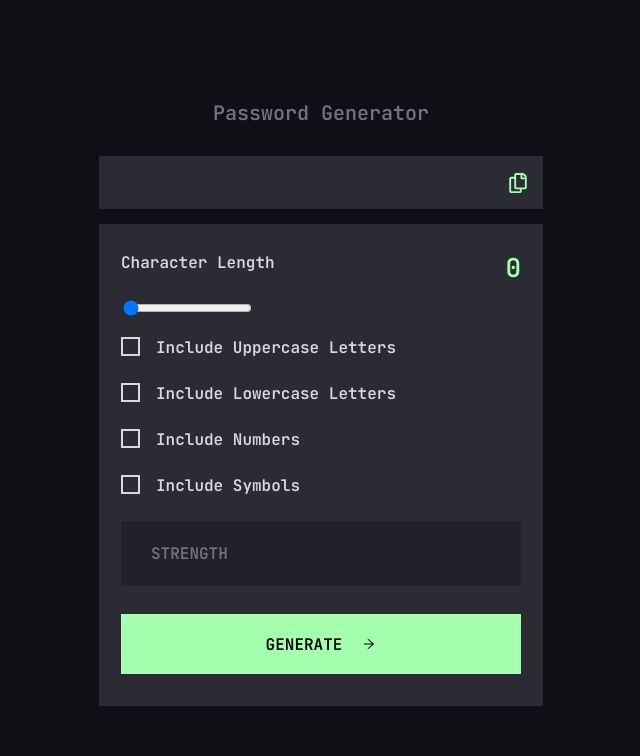
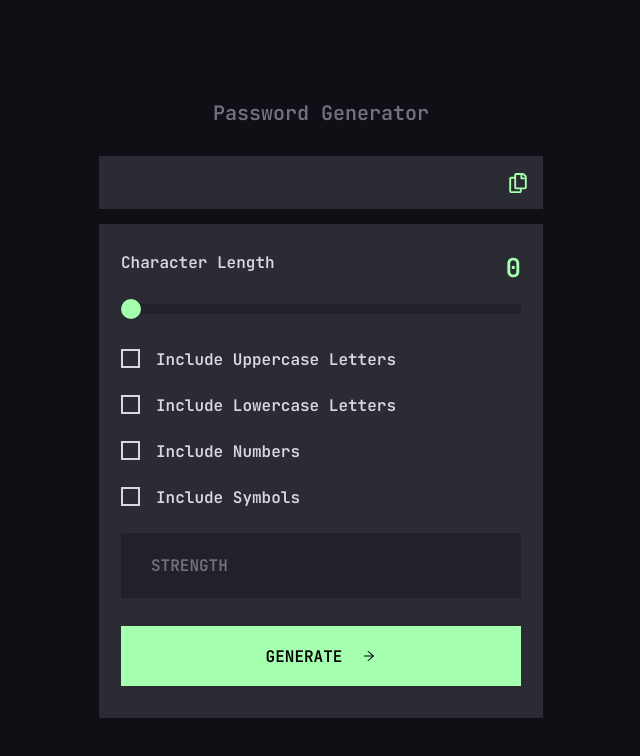
Before and after one commit to csandoval18/password-generator, a React (Create React App) app: page / in a window 1280 px wide. Shown: the top 756 px of the page, without its empty margins (319-959 px from the left). Built offline with nearby package versions, Linux system fonts and the light colour scheme.

Commit message:
styled slider input

```diff
--- a/src/App.scss
+++ b/src/App.scss
@@ -97,6 +97,34 @@ body {
     &:hover {
       color: $white;
     }
+  }
+}
+
+.character-length {
+  margin-bottom: 30px;
+
+  input[type="range"] {
+    position: relative;
+    background-color: $black;
+    height: 10px;
+    margin: 0;
+    padding: 0;
+    color: blue;
+    -moz-appearance: none;
+    -ms-progress-appearance: none;
+    -webkit-appearance: none;
+    appearance: none;
+    outline: none;
+    width: 100%;
+  }
+
+  input[type="range"]::-webkit-slider-thumb {
+    -webkit-appearance: none;
+    background: #a4ffaf !important;
+    border: none;
+    border-radius: 50%;
+    height: 20px;
+    width: 20px;
   }
 }
 
--- a/src/components/RangeInput.tsx
+++ b/src/components/RangeInput.tsx
@@ -6,10 +6,10 @@ const RangeInput: React.FC<RangeInputProps> = () => {
   const [percent, setPercent] = useState<number>(0);
   console.log(percent);
   return (
-    <>
+    <div className="character-length">
       <div className="row-space-between">
         <p>Character Length</p>
-        <span className="count">{percent}</span>
+        <output htmlFor="range" className="count">{percent}</output>
       </div>
 
       <div className="range-input">
@@ -22,7 +22,7 @@ const RangeInput: React.FC<RangeInputProps> = () => {
           onChange={(e) => setPercent(+e.target.value)}
         />
       </div>
-    </>
+    </div>
   );
 };
 
```
